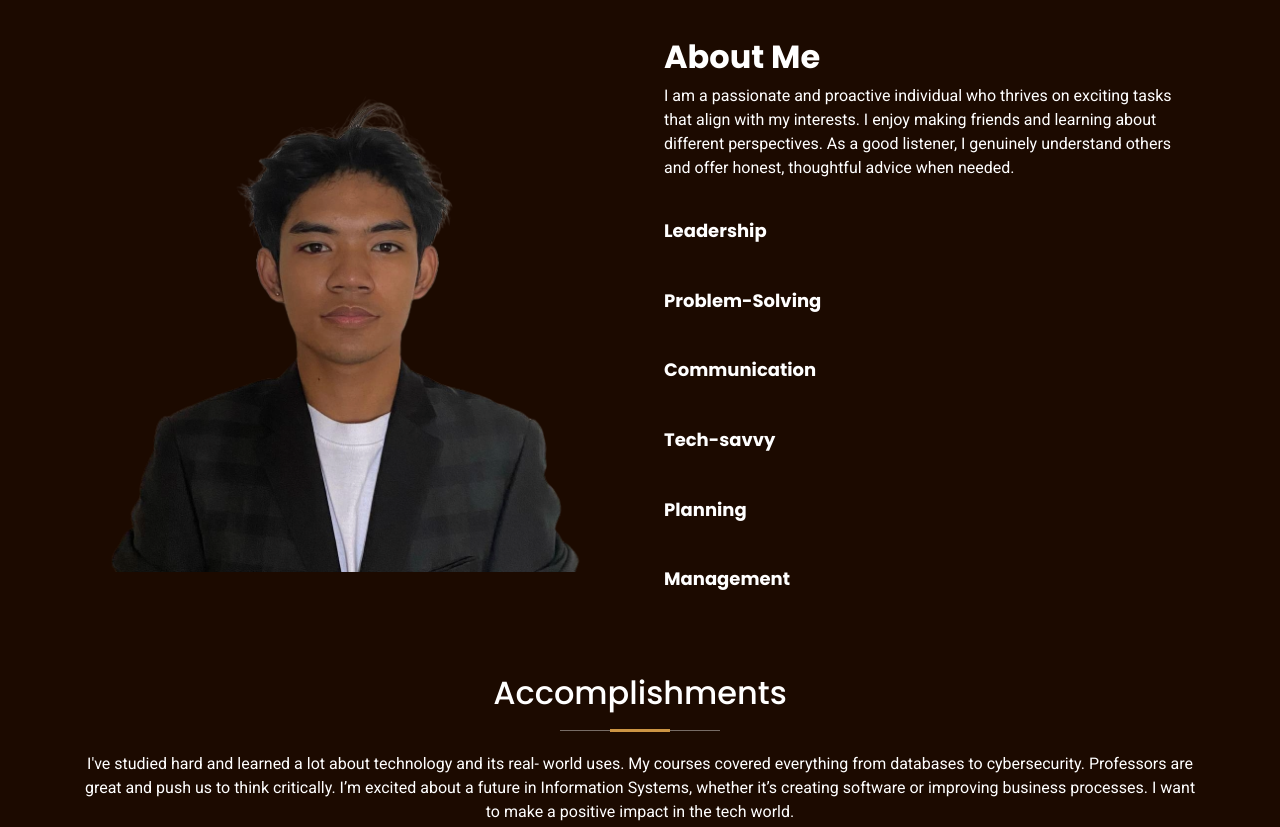
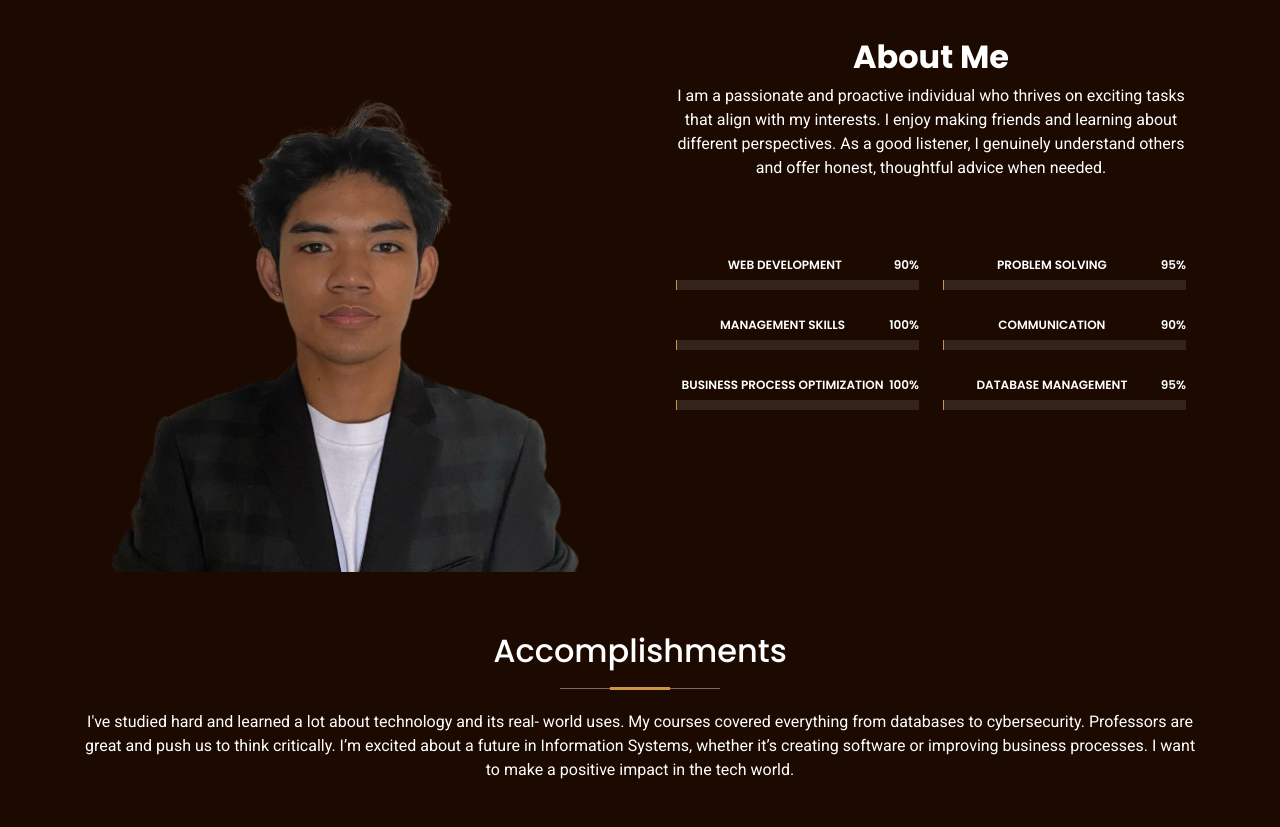
Before and after one commit to jdv670/personal-website, a plain HTML site: page index.html in a window 1280 px wide. Shown: the part 923-1750 px from the top of the page. Drawn offline with Linux system fonts and the light colour scheme.

Commit message:
third commit

```diff
--- a/assets/css/main.css
+++ b/assets/css/main.css
@@ -1720,9 +1720,36 @@ section,
   background: color-mix(in srgb, var(--accent-color), transparent 20%);
 }
 
-/*--------------------------------------------------------------
-# Starter Section Section
---------------------------------------------------------------*/
-.starter-section {
-  /* Add your styles here */
-}
+.skills .progress {
+  height: 60px;
+  display: block;
+  background: none;
+  border-radius: 0;
+}
+
+.skills .progress .skill {
+  color: var(--heading-color);
+  padding: 0;
+  margin: 0 0 6px 0;
+  text-transform: uppercase;
+  display: block;
+  font-weight: 600;
+  font-family: var(--heading-font);
+}
+
+.skills .progress .skill .val {
+  float: right;
+  font-style: normal;
+}
+
+.skills .progress-bar-wrap {
+  background: color-mix(in srgb, var(--default-color), transparent 90%);
+  height: 10px;
+}
+
+.skills .progress-bar {
+  width: 1px;
+  height: 10px;
+  transition: 0.9s;
+  background-color: var(--accent-color);
+}
--- a/index.html
+++ b/index.html
@@ -9,7 +9,7 @@
   <meta name="keywords" content="">
 
   <!-- Favicons -->
-  <link href="assets/img/favicon.png" rel="icon">
+  <link href="assets/img/logo.png" rel="icon">
   <link href="assets/img/apple-touch-icon.png" rel="apple-touch-icon">
 
   <!-- Fonts -->
@@ -44,6 +44,7 @@
         <li><a href="#hero" class="active">Home<br></a></li>
         <li><a href="#about">About</a></li>
         <li><a href="#gallery">Accomplishments</a></li>
+        <li><a href="#contact">Contact</a></li>
 
 
         <i class="mobile-nav-toggle d-xl-none bi bi-list"></i>
@@ -60,7 +61,7 @@
   <!-- Hero Section -->
   <section id="hero" class="hero section light-background">
 
-    <img src="assets/img/hero-bg.JPG" alt="" data-aos="fade-in">
+    <img src="assets/img/mainbg.JPG" alt="" data-aos="fade-in">
 
     <div class="container position-relative">
 
@@ -102,7 +103,7 @@
           <img src="assets/img/about.png" class="img-fluid" alt="">
         </div>
 
-        <div class="col-lg-6 content" data-aos="fade-up" data-aos-delay="100">
+        <div class="col-lg-6 content text-center" data-aos="fade-up" data-aos-delay="100">
           <h3>About Me</h3>
           <p>
             I am a passionate and proactive
@@ -114,41 +115,76 @@
             others and offer honest, thoughtful
             advice when needed.
           </p>
-          <ul>
-            <li>
-              <div>
-                <h5>Leadership</h5>
+
+          <!-- Skills Section -->
+          <section id="skills" class="skills section">
+
+            <div class="container" data-aos="fade-up" data-aos-delay="100">
+
+              <div class="row skills-content skills-animation">
+
+                <div class="col-lg-6">
+
+                  <div class="progress">
+                    <span class="skill"><span>Web Development</span> <i class="val">90%</i></span>
+                    <div class="progress-bar-wrap">
+                      <div class="progress-bar" role="progressbar" aria-valuenow="0" aria-valuemin="0"
+                        aria-valuemax="100"></div>
+                    </div>
+                  </div><!-- End Skills Item -->
+
+                  <div class="progress">
+                    <span class="skill"><span>Management Skills</span> <i class="val">100%</i></span>
+                    <div class="progress-bar-wrap">
+                      <div class="progress-bar" role="progressbar" aria-valuenow="100" aria-valuemin="0"
+                        aria-valuemax="100"></div>
+                    </div>
+                  </div><!-- End Skills Item -->
+
+                  <div class="progress">
+                    <span class="skill"><span>Business Process Optimization</span> <i class="val">100%</i></span>
+                    <div class="progress-bar-wrap">
+                      <div class="progress-bar" role="progressbar" aria-valuenow="100" aria-valuemin="0"
+                        aria-valuemax="100"></div>
+                    </div>
+                  </div><!-- End Skills Item -->
+
+                </div>
+
+                <div class="col-lg-6">
+
+                  <div class="progress">
+                    <span class="skill"><span>Problem Solving</span> <i class="val">95%</i></span>
+                    <div class="progress-bar-wrap">
+                      <div class="progress-bar" role="progressbar" aria-valuenow="95" aria-valuemin="0"
+                        aria-valuemax="100"></div>
+                    </div>
+                  </div><!-- End Skills Item -->
+
+                  <div class="progress">
+                    <span class="skill"><span>Communication</span> <i class="val">90%</i></span>
+                    <div class="progress-bar-wrap">
+                      <div class="progress-bar" role="progressbar" aria-valuenow="90" aria-valuemin="0"
+                        aria-valuemax="100"></div>
+                    </div>
+                  </div><!-- End Skills Item -->
+
+                  <div class="progress">
+                    <span class="skill"><span>Database Management</span> <i class="val">95%</i></span>
+                    <div class="progress-bar-wrap">
+                      <div class="progress-bar" role="progressbar" aria-valuenow="95" aria-valuemin="0"
+                        aria-valuemax="100"></div>
+                    </div>
+
+                  </div><!-- End Skills Item -->
+
+                </div>
+
               </div>
-            </li>
-            <ul>
-              <li>
-                <div>
-                  <h5>Problem-Solving</h5>
-                </div>
-              </li>
-              <ul>
-                <li>
-                  <div>
-                    <h5>Communication</h5>
-                  </div>
-                </li>
-                <ul>
-                  <li>
-                    <div>
-                      <h5>Tech-savvy</h5>
-                    </div>
-                  </li>
-                  <li>
-                    <div>
-                      <h5>Planning</h5>
-                    </div>
-                  </li>
-                  <li>
-                    <div>
-                      <h5>Management</h5>
-                    </div>
-                  </li>
-                </ul>
+
+            </div>
+
+          </section><!-- /Skills Section -->
         </div>
       </div>
     </div>
```
Also changed, not shown: assets/img/favicon.png (deleted), assets/img/logo.png, 2 other files.
